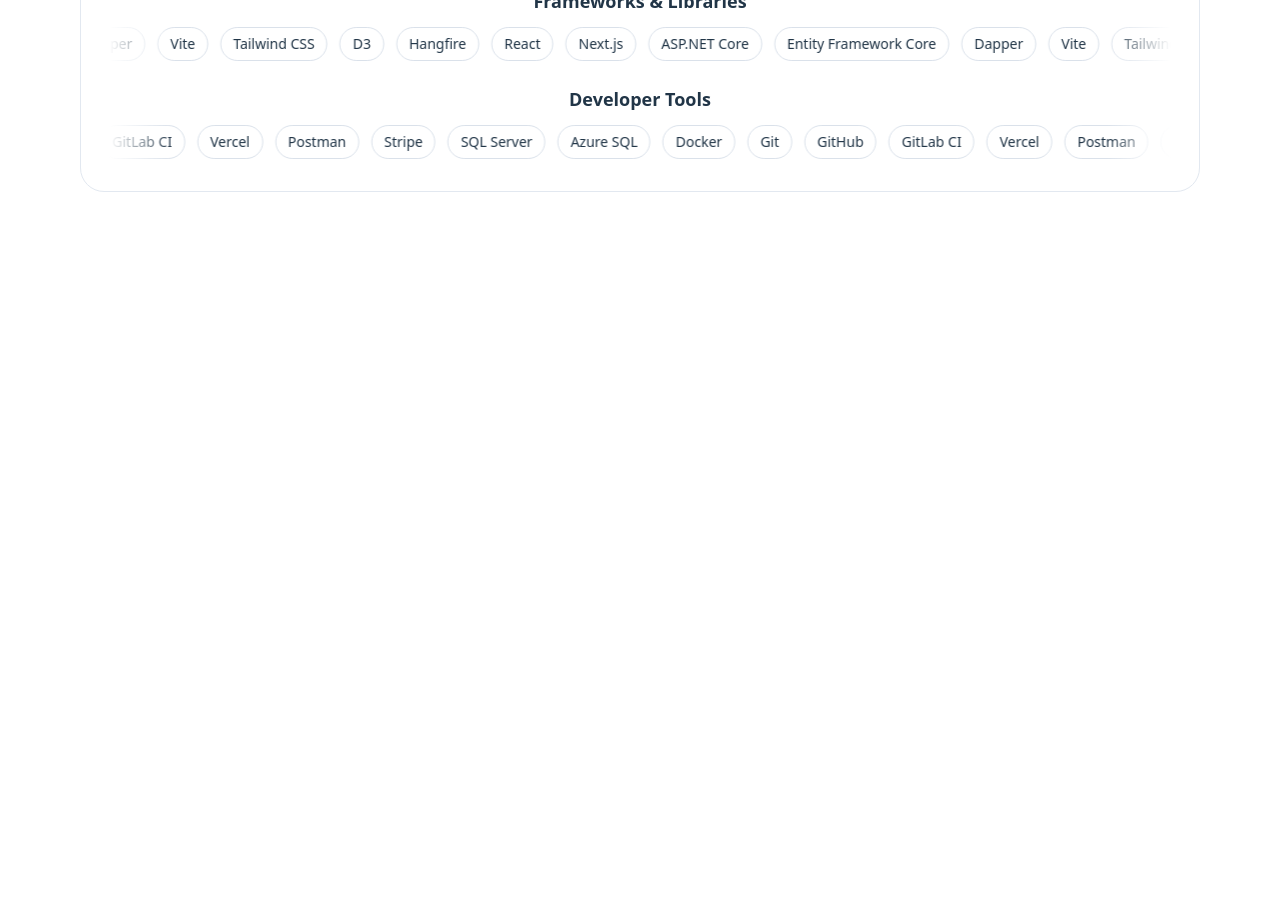
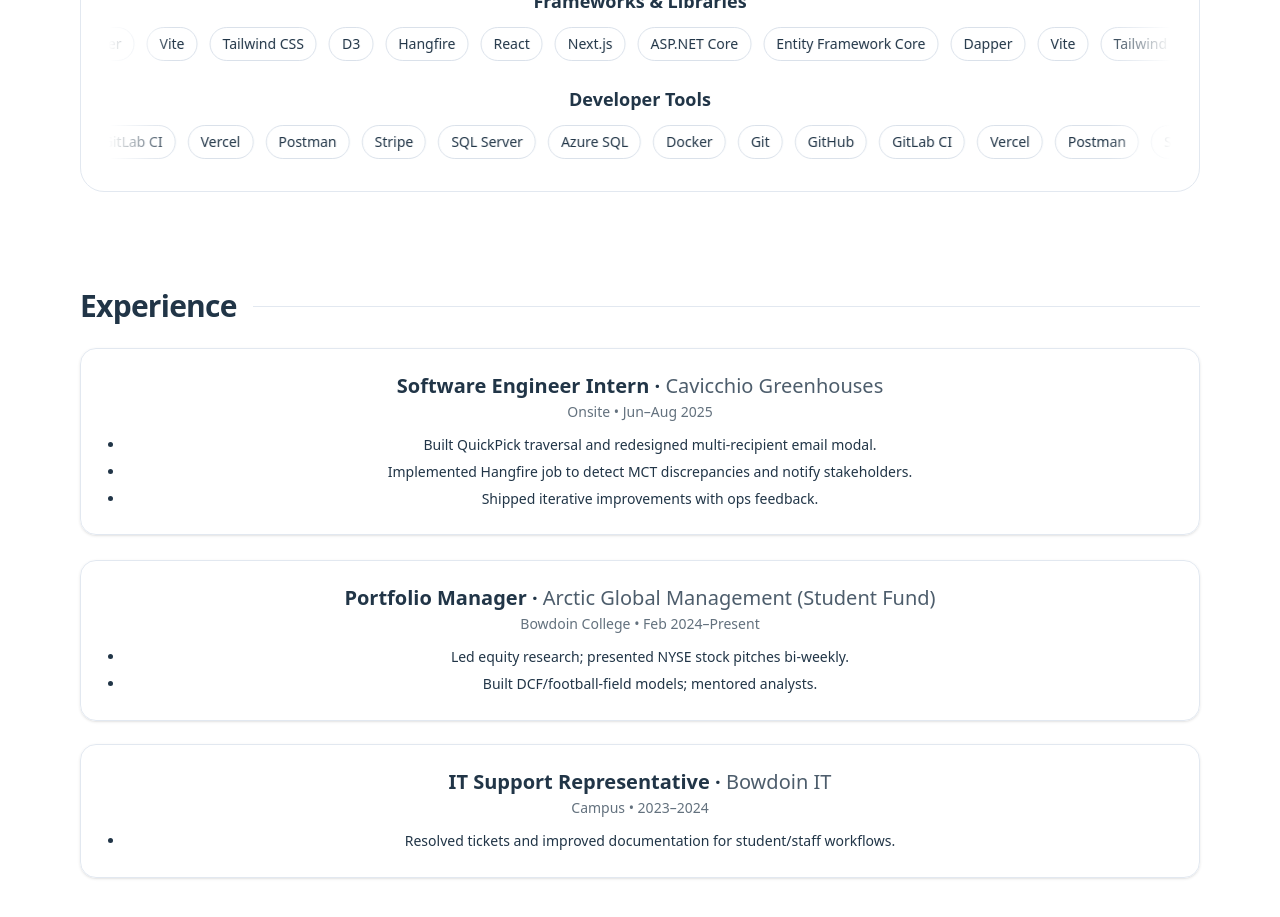
Before and after one commit to calvint18/personalPage, a React (Vite) app in the folder my-portfolio/: page / in a window 1280 px wide. Shown: the part 1380-2297 px from the top of the page. Before the commit the page ends 1652 px from the top, so only its background shows below. Built offline with nearby package versions, Linux system fonts and the light colour scheme.

Commit message:
added experience section

```diff
--- a/my-portfolio/src/App.tsx
+++ b/my-portfolio/src/App.tsx
@@ -1,5 +1,6 @@
 import './App.css'
 import AboutMe from './components/AboutMe'
+import Experience from './components/Experience'
 
 import Header from './components/Header'
 import Intro from './components/Intro'
@@ -15,6 +16,7 @@
         <Intro />
         <AboutMe />
         <Skills />
+        <Experience />
       </main>
     </>
   )
--- /dev/null
+++ b/my-portfolio/src/components/Experience.tsx
@@ -0,0 +1,119 @@
+import React, { useEffect, useRef, useState } from "react";
+
+type Exp = {
+  company: string;
+  role: string;
+  location?: string;
+  period: string;
+  bullets: string[];
+};
+
+const EXPERIENCES: Exp[] = [
+  {
+    company: "Cavicchio Greenhouses",
+    role: "Software Engineer Intern",
+    location: "Onsite",
+    period: "Jun–Aug 2025",
+    bullets: [
+      "Built QuickPick traversal and redesigned multi-recipient email modal.",
+      "Implemented Hangfire job to detect MCT discrepancies and notify stakeholders.",
+      "Shipped iterative improvements with ops feedback.",
+    ],
+  },
+  {
+    company: "Arctic Global Management (Student Fund)",
+    role: "Portfolio Manager",
+    location: "Bowdoin College",
+    period: "Feb 2024–Present",
+    bullets: [
+      "Led equity research; presented NYSE stock pitches bi-weekly.",
+      "Built DCF/football-field models; mentored analysts.",
+    ],
+  },
+  {
+    company: "Bowdoin IT",
+    role: "IT Support Representative",
+    location: "Campus",
+    period: "2023–2024",
+    bullets: ["Resolved tickets and improved documentation for student/staff workflows."],
+  },
+];
+
+function useInView(threshold = 0.35) {
+  const ref = useRef<HTMLDivElement | null>(null);
+  const [inView, setInView] = useState(false);
+
+  {/* Intersection observer to track visibility */}
+  useEffect(() => {
+    const el = ref.current;
+    if (!el) return;
+    const obs = new IntersectionObserver(
+      ([entry]) => setInView(entry.isIntersecting),
+      { threshold, rootMargin: "0px 0px -10% 0px" }
+    );
+    obs.observe(el);
+    return () => obs.disconnect();
+  }, [threshold]);
+
+  return { ref, inView };
+}
+
+function ExperienceCard({ exp, dir }: { exp: Exp; dir: "left" | "right" }) {
+  const { ref, inView } = useInView();
+  const [hasMounted, setHasMounted] = useState(false);
+
+  const [hasEntered, setHasEntered] = useState(false);
+  useEffect(() => setHasMounted(true), []);
+  useEffect(() => {
+    if (inView) setHasEntered(true);
+  }, [inView]);
+
+  const base =
+    "reveal rounded-2xl border border-slate-200 dark:border-slate-800 bg-white/60 dark:bg-slate-900/40 p-5 sm:p-6 shadow-sm will-change-transform";
+
+  const initialOffset =
+    dir === "left" ? "opacity-0 -translate-x-12" : "opacity-0 translate-x-12";
+
+  const anim = inView
+    ? dir === "left"
+      ? "animate-[slide-in-left_700ms_ease-out_forwards]"
+      : "animate-[slide-in-right_700ms_ease-out_forwards]"
+    : hasEntered
+    ? dir === "left"
+      ? "animate-[slide-out-left_550ms_ease-in_forwards]"
+      : "animate-[slide-out-right_550ms_ease-in_forwards]"
+    : initialOffset;
+
+  return (
+    <article ref={ref} className={`${base} ${hasMounted ? anim : initialOffset}`}>
+      <h3 className="text-lg md:text-xl font-semibold leading-tight">
+        {exp.role} · <span className="font-normal opacity-80">{exp.company}</span>
+      </h3>
+      <p className="text-sm opacity-70 mt-1">
+        {[exp.location, exp.period].filter(Boolean).join(" • ")}
+      </p>
+      <ul className="mt-3 list-disc pl-5 space-y-1 text-sm leading-relaxed">
+        {exp.bullets.map((b, i) => (
+          <li key={i}>{b}</li>
+        ))}
+      </ul>
+    </article>
+  );
+}
+
+export default function Experience() {
+  return (
+    <section id="experience" className="scroll-mt-24 mx-auto max-w-6xl px-4 py-10 sm:py-12">
+      <div className="flex items-center gap-4 mb-6">
+        <h2 className="text-2xl md:text-3xl font-semibold tracking-tight">Experience</h2>
+        <div className="h-px flex-1 bg-slate-200 dark:bg-slate-800" />
+      </div>
+
+      <div className="grid grid-cols-1 gap-6">
+        {EXPERIENCES.map((exp, i) => (
+          <ExperienceCard key={exp.company + i} exp={exp} dir={i % 2 === 0 ? "left" : "right"} />
+        ))}
+      </div>
+    </section>
+  );
+}
--- a/my-portfolio/src/index.css
+++ b/my-portfolio/src/index.css
@@ -54,6 +54,8 @@
   outline: 4px auto -webkit-focus-ring-color;
 }
 
+@import "tailwindcss";
+
 @media (prefers-color-scheme: light) {
   :root {
     color: #213547;
@@ -67,4 +69,19 @@
   }
 }
 
-@import "tailwindcss";
+@keyframes slide-in-left {
+  from { opacity: 0; transform: translateX(-48px) scale(.98); }
+  to   { opacity: 1; transform: translateX(0) scale(1); }
+}
+@keyframes slide-in-right {
+  from { opacity: 0; transform: translateX(48px) scale(.98); }
+  to   { opacity: 1; transform: translateX(0) scale(1); }
+}
+
+keyframes slide-out-left  { from {opacity:1; transform:translateX(0)      scale(1)}   to {opacity:0; transform:translateX(-48px) scale(.98)} }
+@keyframes slide-out-right { from {opacity:1; transform:translateX(0)      scale(1)}   to {opacity:0; transform:translateX( 48px) scale(.98)} }
+
+
+@media (prefers-reduced-motion: reduce) {
+  .reveal { animation: none !important; opacity: 1 !important; transform: none !important; }
+}
```
